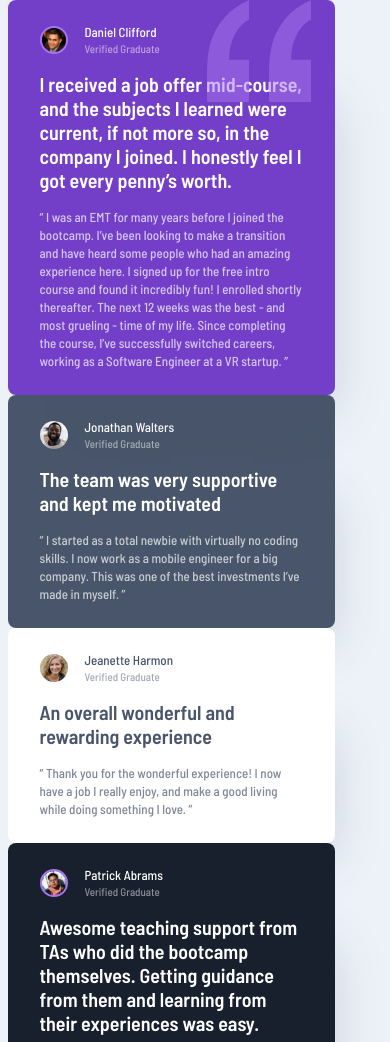
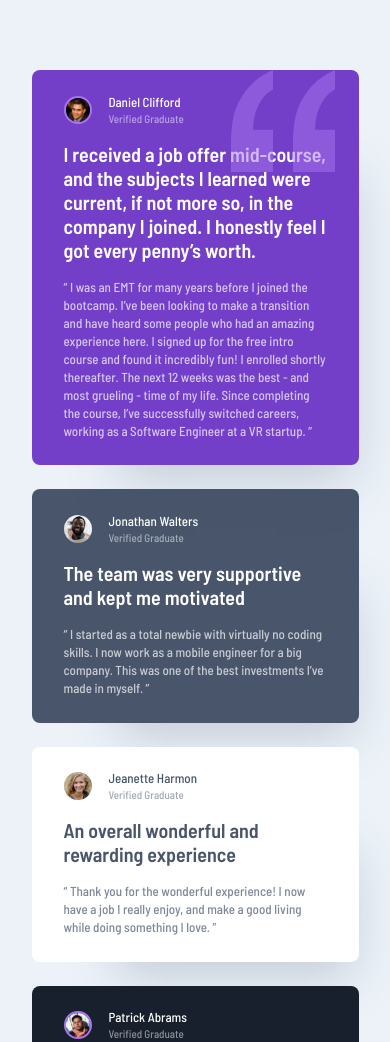
Before and after one commit to Oliko136/testimonials-grid-section, a plain HTML site: page index.html in a window 390 px wide. Shown: the top 1042 px of the page. Drawn offline with Linux system fonts and the light colour scheme.

Commit message:
Mobile external spacing added

```diff
--- a/css/styles.css
+++ b/css/styles.css
@@ -21,6 +21,9 @@
 .testimonials {
     display: flex;
     flex-direction: column;
+    align-items: center;
+    gap: var(--spacing-150);
+    margin: 4.4rem auto;
 }
 
 .testimonials_item {
```
